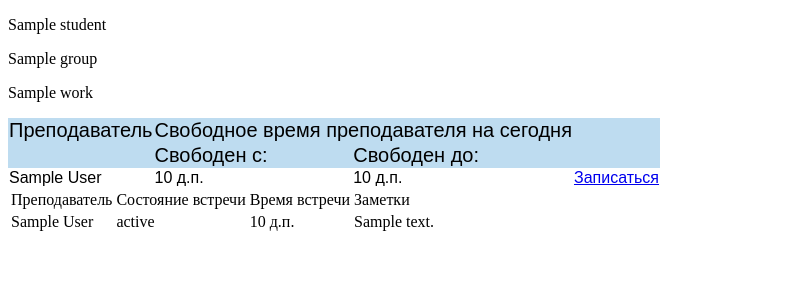
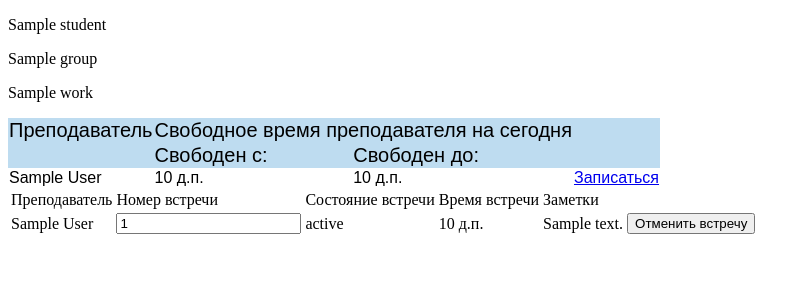
Before and after one commit to Tabaki59/CourseWork, a Django app: template templates/student.html in a window 1280 px wide. Shown: the top 300 px of the page, without its empty margins (0-810 px from the left). Run offline with Django 3.2, Linux system fonts and the light colour scheme; tables that the repository leaves empty hold one stand-in row (values such as "Sample post"); the template is opened without the code that fills it: values that come from a table or form of the project are taken from there, most other values are stand-ins (such as "Sample title", 1, 10 or a date in 2020).

Commit message:
Cancel Meeting
Добавлена функция отмены встречи, ибо забыл ее на беке допилить

```diff
--- a/App_Normocontrol/views.py
+++ b/App_Normocontrol/views.py
@@ -47,6 +47,9 @@ def student(request, student_id):
     s = Students.objects.get(student_id=student_id)
     t = Teachers.objects.all()
     m = Meeting.objects.filter(student=s.student_id)
+    if request.method == 'POST':
+        del_met = Meeting.objects.get(meeting_id = request.POST.get('id'), student = s.student_id)
+        del_met.delete()
     return render(request, 'student.html', {'teachers': t, 'student': s, 'meetings': m})
 
 
@@ -101,7 +104,6 @@ def teacher(request, teacher_id):
             if begin > new_time or new_time > end:
                 del_obj = Meeting.objects.get(meeting_id = obj.meeting_id)
                 del_obj.delete()
-                # obj.delete()
             else:
                 obj.meeting_time = new_time
                 obj.save()
--- a/templates/student.html
+++ b/templates/student.html
@@ -46,14 +46,17 @@
     </tbody>
     </table>
     </div>
-    <div>
+    <form action="{% url 'student' student.student_id %}" method="post">
+    {% csrf_token %}
         <table>
             <thead>
                 <tr>
                     <td> Преподаватель </td>
+                    <td> Номер встречи </td>
                     <td> Состояние встречи </td>
                     <td> Время встречи </td>
                     <td> Заметки </td>
+                    <td>  </td>
                 </tr>
             </thead>
             <tbody>
@@ -62,9 +65,15 @@
                         {% for m in meetings %}
                             <tr>
                                 <td>{{ m.teacher }}</td>
+                                <td> <input type="text" name = 'id' value= "{{ m.meeting_id }}"></td>
                                 <td>{{ m.meeting_status }}</td>
                                 <td>{{ m.meeting_time }}</td>
                                 <td>{{ m.notes }}</td>
+                                {% block del_met %}
+                                    {% if m.meeting_status_id == 1  %}
+                                <td><button input type="submit">Отменить встречу</button></td>
+                                    {% endif %}
+                                {% endblock %}
                             </tr>
                         {% endfor %}
                     {% else %}
@@ -73,6 +82,6 @@
                 {% endblock %}
             </tbody>
         </table>
-    </div>
+    </form>
 </body>
 </html>
```
